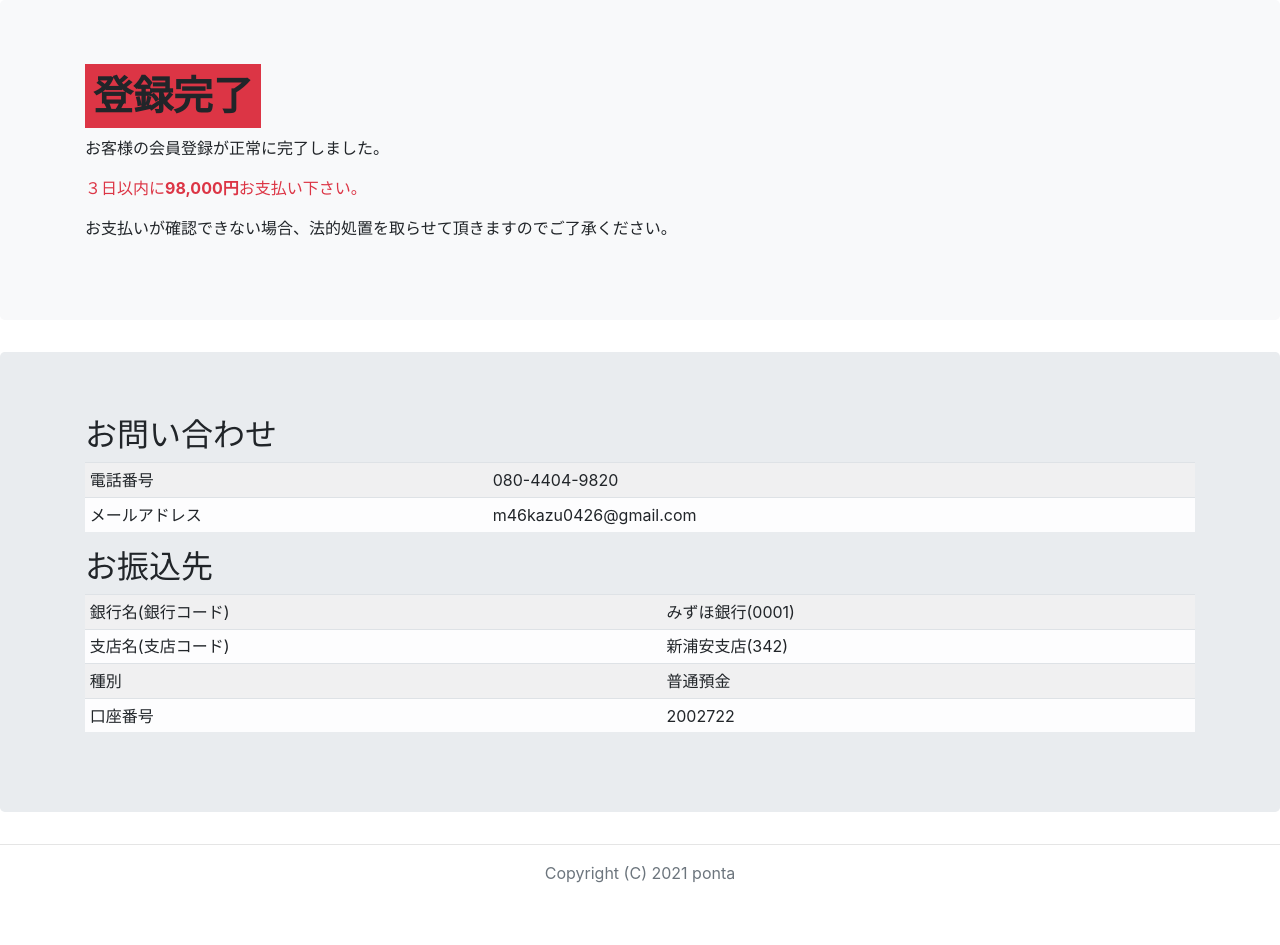
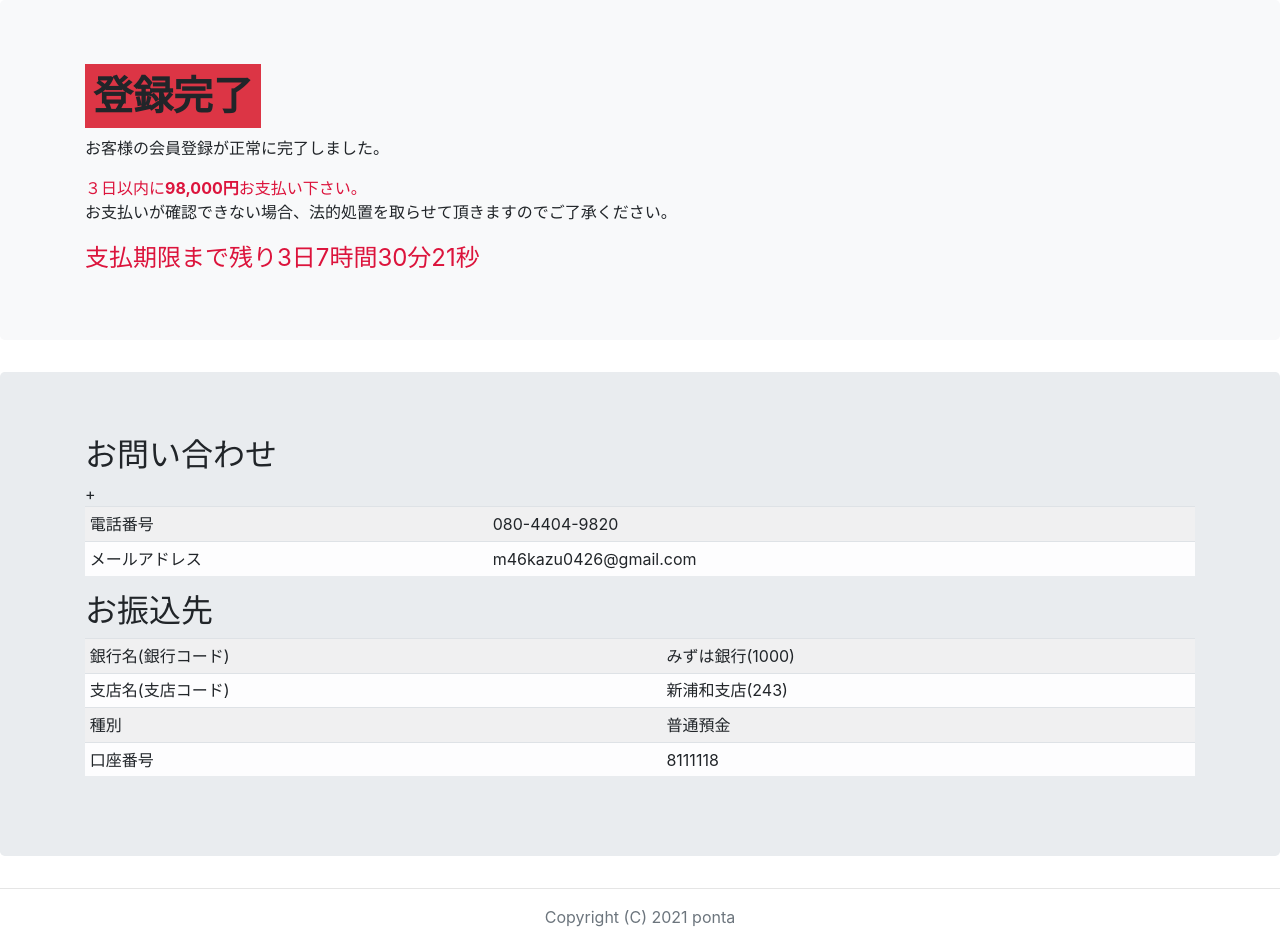
Before and after one commit to kazu0426/pona.github.io, a plain HTML site: page complete.html in a window 1280 px wide. Before the commit the page ends 901 px from the top, so only its background shows below. Drawn offline with nearby package versions, Linux system fonts and the light colour scheme.

Commit message:
Update complete.html

```diff
--- a/complete.html
+++ b/complete.html
@@ -16,20 +16,29 @@
 
 <body>
 
-    <div class="jumbotron bg-light " >
+    <div class="jumbotron bg-light ">
         <div class="container ">
             <h1 class="bg-danger d-inline-flex p-2"><strong>登録完了</strong></h1>
             <p>お客様の会員登録が正常に完了しました。</p>
-      <p class="text-danger">３日以内に<strong>98,000円</strong>お支払い下さい。</p>
+            <font color="crimson">３日以内に<strong>98,000円</strong>お支払い下さい。</font>
             <p>お支払いが確認できない場合、法的処置を取らせて頂きますのでご了承ください。</p>
+
+
+
+            <font size="5" color="crimson">
+                <section class="timer">
+                    <div id="CDT"></div>
+                </section>
+            </font>
+
         </div>
     </div>
 
 
-    <div class="jumbotron" >
+    <div class="jumbotron">
         <div class="container">
             <h2>お問い合わせ</h2>
-
+            +
             <table class="table table-striped table-light table-sm table-hover">
                 <tr>
                     <td>電話番号</td>
@@ -46,11 +55,11 @@
             <table class="table table-striped table-light table-sm table-hover">
                 <tr>
                     <td>銀行名(銀行コード)</td>
-          <td>みずほ銀行(0001)</td>
+                    <td>みずは銀行(1000)</td>
                 </tr>
                 <tr>
                     <td>支店名(支店コード)</td>
-          <td>新浦安支店(342)</td>
+                    <td>新浦和支店(243)</td>
                 </tr>
                 <tr>
                     <td>種別</td>
@@ -58,14 +67,14 @@
                 </tr>
                 <tr>
                     <td>口座番号</td>
-          <td>2002722</td>
+                    <td>8111118</td>
                 </tr>
             </table>
 
         </div>
     </div>
 
-    <hr><p class="text-muted text-center">Copyright (C) 2021 ponta</p></hr>
+    <hr><p class="text-muted text-center">Copyright (C) 2021 ponta</p>
 
     <audio autoplay src="sound/one.mp3" type="audio/mp3"></audio>
 
@@ -77,3 +86,61 @@
 
 
 </body>
+
+
+</html>
+<script>
+    function CountdownTimer(elm, tl, mes) {
+        this.initialize.apply(this, arguments);
+    }
+    CountdownTimer.prototype = {
+        initialize: function (elm, tl, mes) {
+            this.elem = document.getElementById(elm);
+            this.tl = tl;
+            this.mes = mes;
+        }, countDown: function () {
+            var timer = '';
+            var today = new Date();
+            var day = Math.floor((this.tl - today) / (24 * 60 * 60 * 1000));
+            var hour = Math.floor(((this.tl - today) % (24 * 60 * 60 * 1000)) / (60 * 60 * 1000));
+            var min = Math.floor(((this.tl - today) % (24 * 60 * 60 * 1000)) / (60 * 1000)) % 60;
+            var sec = Math.floor(((this.tl - today) % (24 * 60 * 60 * 1000)) / 1000) % 60 % 60;
+            var milli = Math.floor(((this.tl - today) % (24 * 60 * 60 * 1000)) / 10) % 100;
+            var me = this;
+
+            if ((this.tl - today) > 0) {
+                if (day)
+                    timer += '支払期限まで残り' + day + '日';
+                if (hour)
+                    timer += '' + hour + '時間';
+                timer += '' + this.addZero(min) + '分' +
+                    this.addZero(sec) + '秒';
+                this.elem.innerHTML = timer;
+                tid = setTimeout(function () {
+                    me.countDown();
+                }, 10);
+            } else {
+                this.elem.innerHTML = this.mes;
+                return;
+            }
+        }, addZero: function (num) {
+            return ('0' + num).slice(-2);
+        }
+    }
+    function CDT() {
+        var tl = new Date('2021/9/24 20:00:00');// ここで日付を指定
+        var timer = new CountdownTimer('CDT', tl, '終了しました');
+        timer.countDown();
+    }
+
+
+    function CDT01() {
+        var tl = new Date('2020/5/29 09:59:00');// ここで日付を指定
+        var timer = new CountdownTimer('CDT01', tl, '終了しました');
+        timer.countDown();
+    }
+    window.onload = function () {
+        CDT();
+        CDT01();
+    }
+</script>
```
Lines whose indentation alone changed are shown as unchanged.
